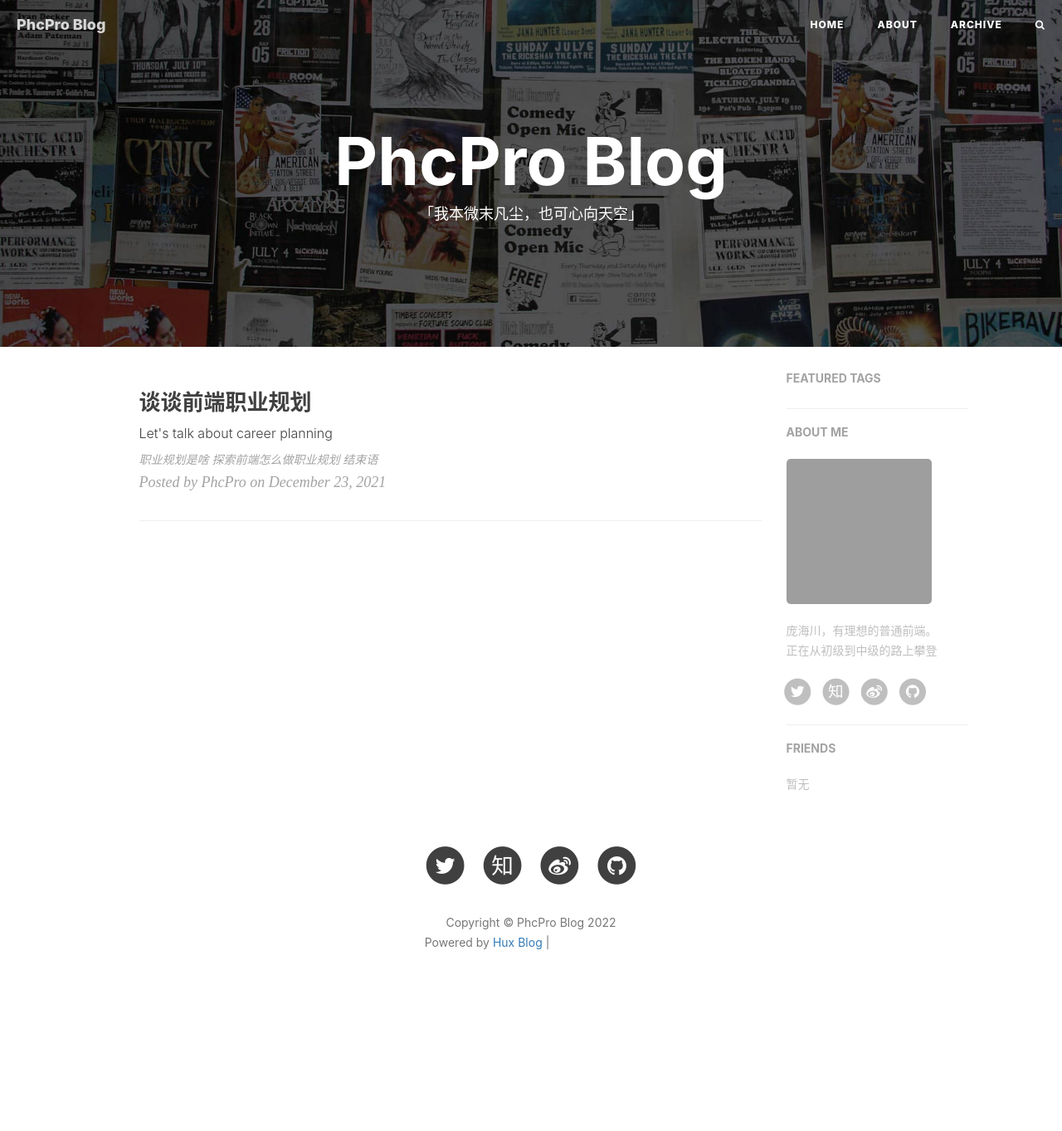
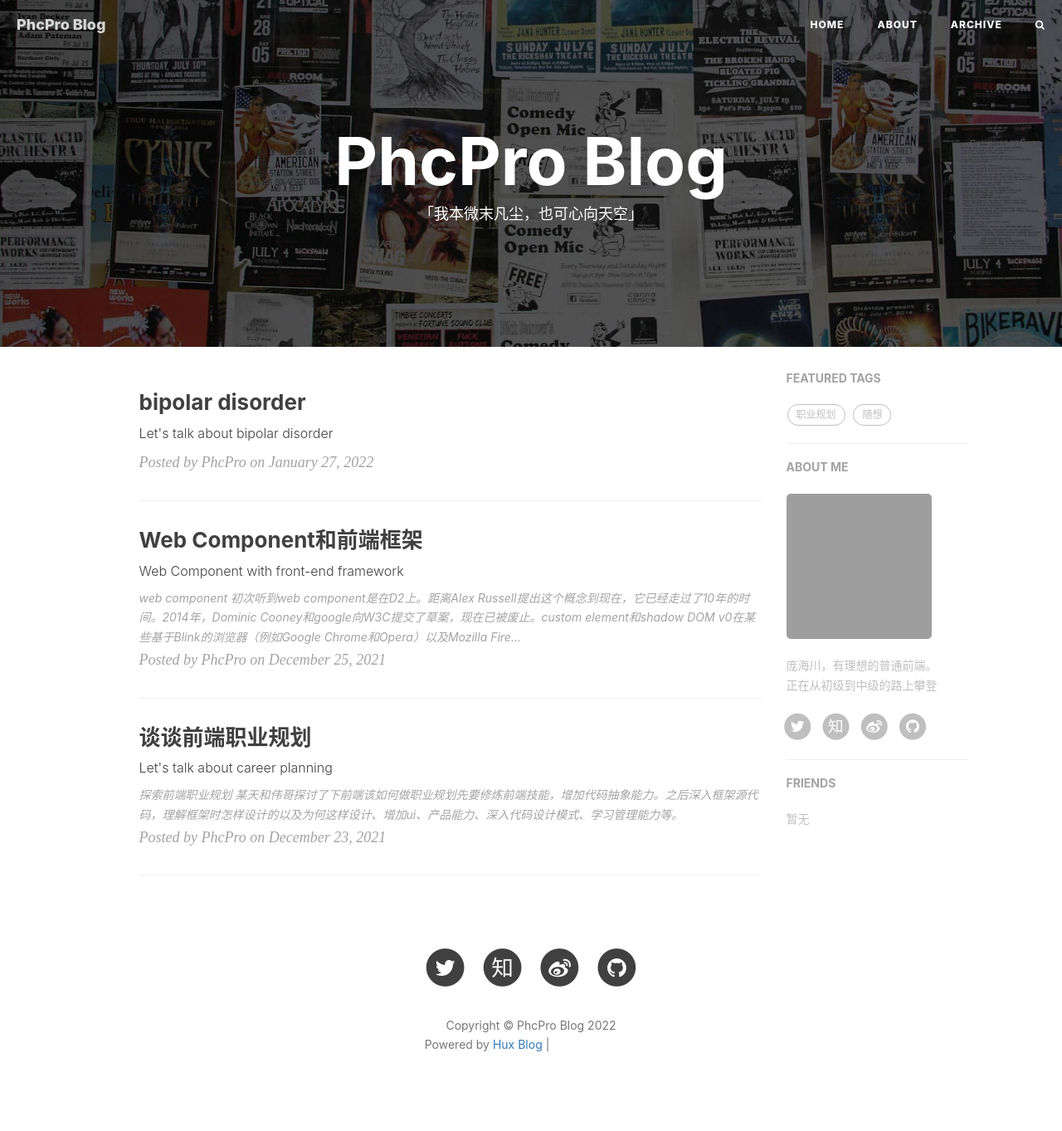
Before and after one commit to iamphc/iamphc.github.io, a Jekyll site: the page built from index.html, in a window 1280 px wide. Shown: the whole page at 83% size. Built offline with Jekyll 4.4.1, drawn with Linux system fonts in a browser that asks for light colours; nearby versions of some CDN libraries; the list of posts is cut into pages by our own code; comment, search, counter and statistics services are not loaded; before the commit the page ends 1240 px from its top, so only the background shows below that; grey boxes are pictures that could not be loaded.

Commit message:
docs(web-components): 添加web component文章
1. 添加文章

BREAKING CHANGE: 修改HUx为

```diff
--- a/_posts/2021-12/2021-12-23-front-end-career-planning.markdown
+++ b/_posts/2021-12/2021-12-23-front-end-career-planning.markdown
@@ -4,14 +4,12 @@ title: "谈谈前端职业规划"
 subtitle: "Let's talk about career planning"
 date: 2021-12-23 21:43:00
 author: "PhcPro"
-catalog: false
+catalog: true
 header-style: text
 tags:
   - 职业规划
+  - 随想
 ---
 
-## 职业规划是啥
-
-## 探索前端怎么做职业规划
-
-## 结束语
+## 探索前端职业规划
+某天和伟哥探讨了下前端该如何做职业规划先要修炼前端技能，增加代码抽象能力。之后深入框架源代码，理解框架时怎样设计的以及为何这样设计、增加ui、产品能力、深入代码设计模式、学习管理能力等。
--- /dev/null
+++ b/_posts/2021-12/2021-12-25-web-components-with-front-end-framework.md
@@ -0,0 +1,30 @@
+---
+layout: post
+title: "Web Component和前端框架"
+subtitle: "Web Component with front-end framework"
+date: 2021-12-25 22:17:00
+author: "PhcPro"
+catalog: true
+header-style: text
+tags:
+  - web component
+---
+
+## web component
+初次听到web component是在D2上。距离Alex Russell提出这个概念到现在，它已经走过了10年的时间。2014年，Dominic Cooney和google向W3C提交了草案，现在已被废止。custom element和shadow DOM v0在某些基于Blink的浏览器（例如Google Chrome和Opera）以及Mozilla Firefox（需要手动修改配置）中支持。较新版的custom element和shadow DOM v1 API正在Safari 10、Google Chrome (53.0.2785)以及Mozilla Firefox中开发。Microsoft Edge尚未开始实现custom element和shadow DOM。[1]
+
+### 组成部分
+- custom element
+- shadow dom
+- ES module
+- html template
+
+### custom element
+
+### shadow dom
+
+### ES module
+
+### html template
+
+- [1] [Web组件](https://zh.wikipedia.org/wiki/Web%E7%BB%84%E4%BB%B6)
--- /dev/null
+++ b/_posts/2022-01/2022-01-27-begin-to-talk-about-it.md
@@ -0,0 +1,12 @@
+---
+layout: post
+title: "bipolar disorder"
+subtitle: "Let's talk about bipolar disorder"
+date: 2022-01-27 00:55:00
+author: "PhcPro"
+catalog: true
+header-style: text
+tags:
+  - 职业规划
+  - 随想
+---
```
Also changed, not shown: package.json (+12 -6 lines), pwa/manifest.json, 1 other file.
